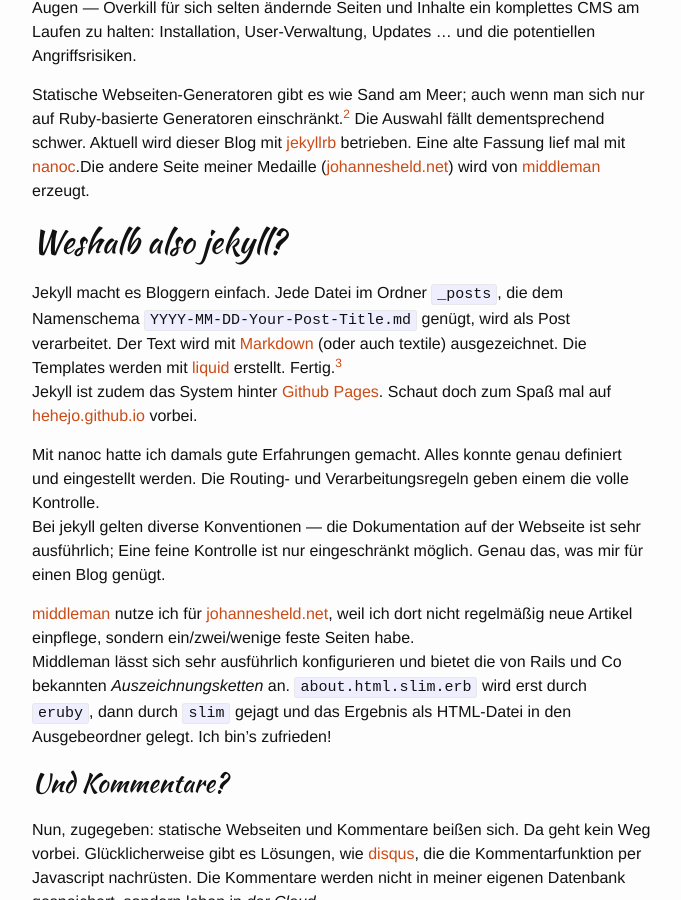
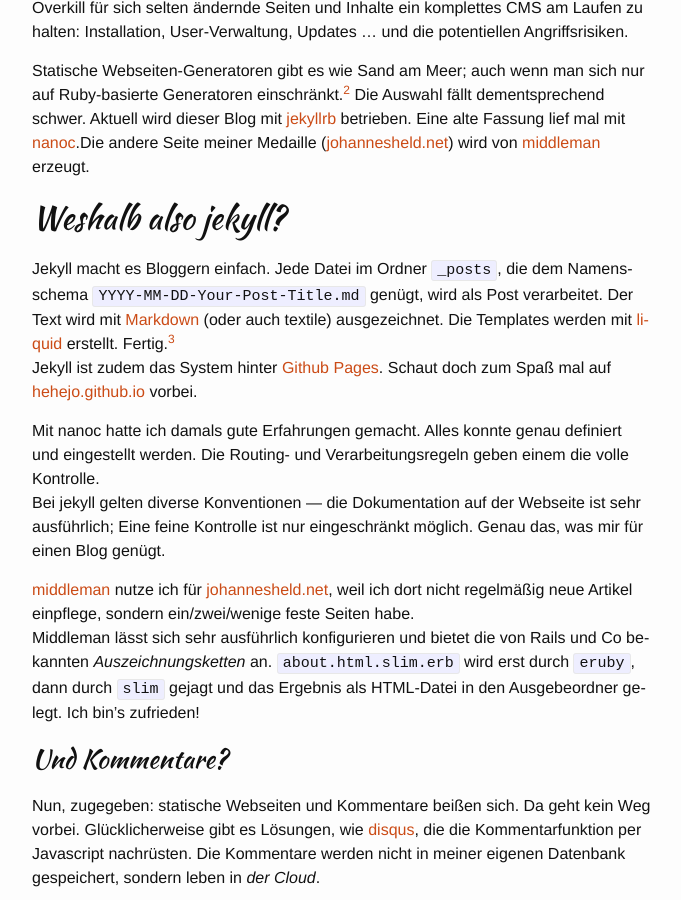
Before and after one commit to hehejo/de.hehejo.blog, a Jekyll site: the page built from _posts/2015-04-16-blog-technik.md, in a window 1280 px wide and 900 px high, scrolled down 419 px. Shown: the whole window, without its empty margins (298-979 px from the left). Built offline with Jekyll 4.4.1, drawn with Linux system fonts in a browser that asks for light colours; comment, search, counter and statistics services are not loaded.

Commit message:
Sprache für Seite gesetzt (lang="de") und hyphens aktiviert.

```diff
--- a/_layouts/default.html
+++ b/_layouts/default.html
@@ -1,5 +1,5 @@
 <!DOCTYPE html>
-<html>
+<html lang="de">
 
   {% include head.html %}
 
--- a/_posts/2015-04-16-blog-technik.md
+++ b/_posts/2015-04-16-blog-technik.md
@@ -12,7 +12,7 @@
 Aktuell wird dieser Blog mit [jekyllrb][jekyll] betrieben. Eine alte Fassung lief mal mit [nanoc][nanoc].Die andere Seite meiner Medaille ([johannesheld.net][jh]) wird von [middleman][mm] erzeugt.
 
 ## Weshalb also jekyll?
-Jekyll macht es Bloggern einfach. Jede Datei im Ordner `_posts`, die dem Namenschema `YYYY-MM-DD-Your-Post-Title.md` genügt, wird als Post verarbeitet. Der Text wird mit [Markdown](http://daringfireball.net/projects/markdown/) (oder auch textile) ausgezeichnet. Die Templates werden mit [liquid](https://docs.shopify.com/themes/liquid-documentation/basics) erstellt. Fertig.[^3]
+Jekyll macht es Bloggern einfach. Jede Datei im Ordner `_posts`, die dem Namensschema `YYYY-MM-DD-Your-Post-Title.md` genügt, wird als Post verarbeitet. Der Text wird mit [Markdown](http://daringfireball.net/projects/markdown/) (oder auch textile) ausgezeichnet. Die Templates werden mit [liquid](https://docs.shopify.com/themes/liquid-documentation/basics) erstellt. Fertig.[^3]
 Jekyll ist zudem das System hinter [Github Pages][pages]. Schaut doch zum Spaß mal auf [hehejo.github.io](http://hehejo.github.io) vorbei.
 
 Mit nanoc hatte ich damals gute Erfahrungen gemacht. Alles konnte genau definiert und eingestellt werden.
--- a/_sass/_base.scss
+++ b/_sass/_base.scss
@@ -85,7 +85,13 @@
     // text-shadow: 1px 1px white;
 }
 
-p { @include hyphens; }
+p {
+   -moz-hyphens: auto;
+   -o-hyphens: auto;
+   -webkit-hyphens: auto;
+   -ms-hyphens: auto;
+   hyphens: auto;
+}
 
 
 
--- a/css/main.scss
+++ b/css/main.scss
@@ -43,14 +43,6 @@
     }
 }
 
-@mixin hyphens {
-   -moz-hyphens: auto;
-   -o-hyphens: auto;
-   -webkit-hyphens: auto;
-   -ms-hyphens: auto;
-   hyphens: auto;
-}
-
 @import 'http://fonts.googleapis.com/css?family=Kaushan+Script';
 
 
```
